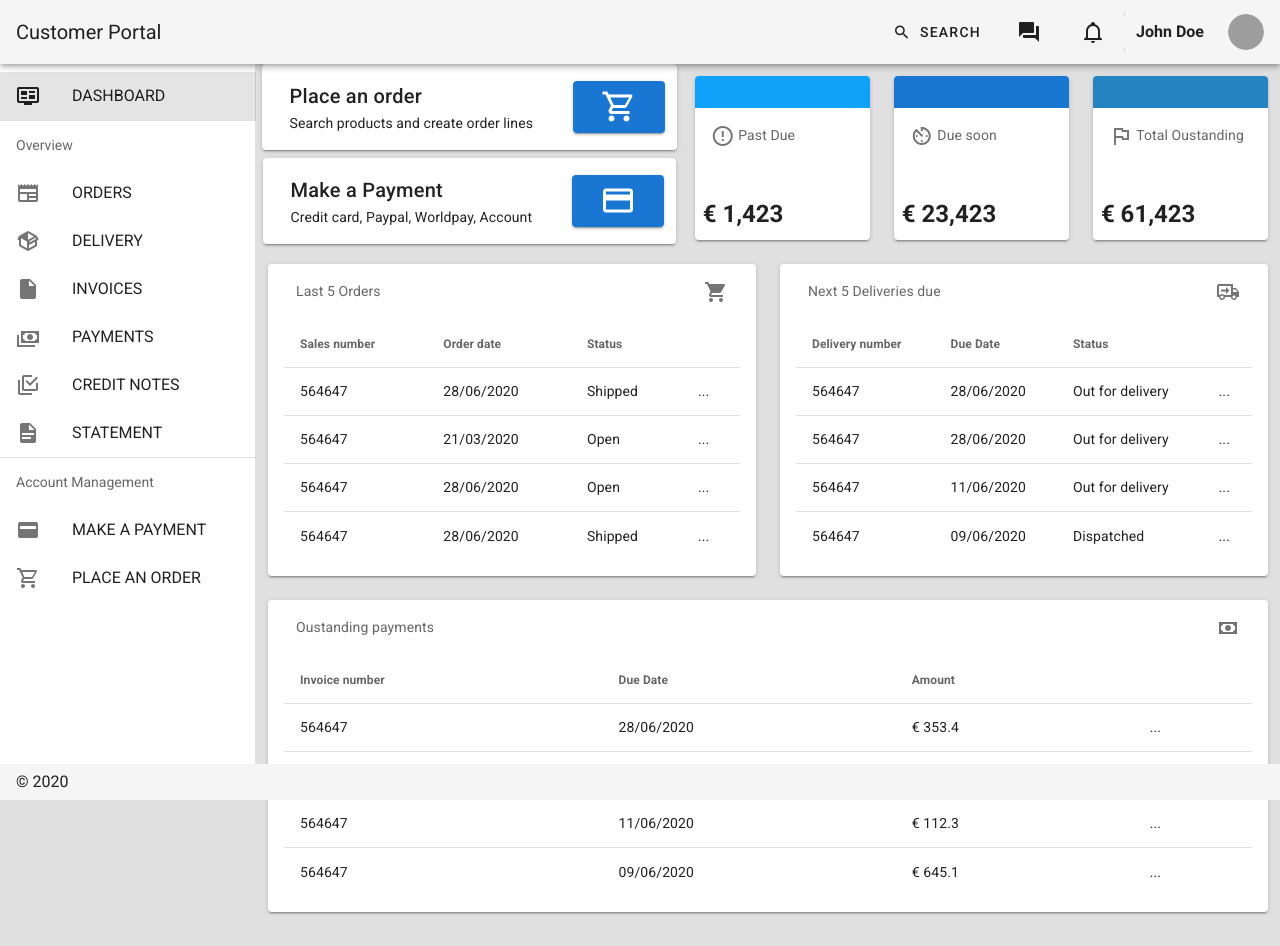
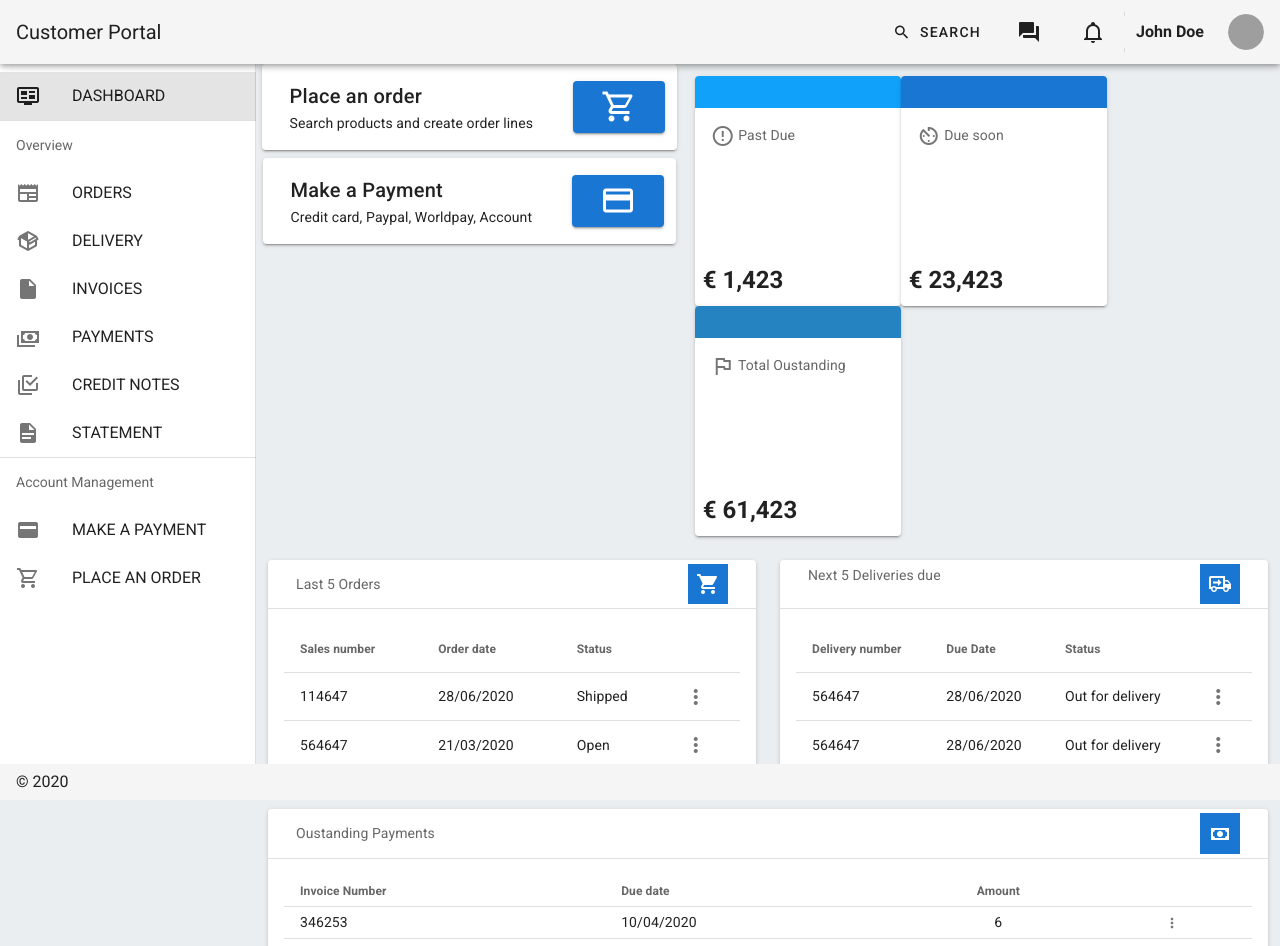
Before and after one commit to ernestodeister/admin, a Nuxt app: page / in a window 1280 px wide. Shown: the top 946 px of the page. Built offline with nearby package versions, Linux system fonts and the light colour scheme; grey boxes are pictures that could not be loaded.

Commit message:
- Dashboard - Dasboard components

```diff
--- /dev/null
+++ b/components/dashboard/TopFiveList.vue
@@ -0,0 +1,94 @@
+<template>
+  <v-card>
+    <v-card-subtitle>
+      <v-container px-6 py-0>
+        <v-row align="center">
+          {{ title }}
+          <v-spacer />
+          <span class="group pa-2 primary">
+            <v-icon dark>{{ icon }}</v-icon>
+          </span>
+        </v-row>
+      </v-container>
+    </v-card-subtitle>
+    <v-divider></v-divider>
+    <v-card-text>
+      <v-data-table
+        :headers="headers"
+        :items="invoices"
+        hide-default-footer
+        dense
+        fixed-header
+      >
+        <template v-slot:top>
+          <v-dialog v-model="dialog" max-width="500px">
+            <v-card>
+              <v-card-title>
+                <span class="headline">Information</span>
+              </v-card-title>
+
+              <v-card-text>
+                <v-container>
+                  <v-row>
+                    <v-col cols="12" sm="6" md="4">
+                      <v-text-field
+                        v-model="editedItem.invoice_number"
+                        label="Invoice Number"
+                      ></v-text-field>
+                    </v-col>
+                  </v-row>
+                </v-container>
+              </v-card-text>
+
+              <v-card-actions>
+                <v-spacer></v-spacer>
+                <v-btn color="blue darken-1" text @click="close">Cancel</v-btn>
+              </v-card-actions>
+            </v-card>
+          </v-dialog>
+        </template>
+        <template v-slot:item.actions="{ item }">
+          <v-icon small class="mr-2" @click="editItem(item)">
+            mdi-dots-vertical
+          </v-icon>
+        </template>
+      </v-data-table>
+    </v-card-text>
+  </v-card>
+</template>
+
+<script>
+export default {
+  name: 'TopFiveList',
+  props: ['invoices', 'headers', 'title', 'icon'],
+  data: () => ({
+    dialog: false,
+    editedItem: {
+      invoice_number: '',
+      due_date: 0,
+      Amount: 0
+    }
+  }),
+
+  computed: {},
+
+  watch: {
+    dialog(val) {
+      val || this.close()
+    }
+  },
+  methods: {
+    editItem(item) {
+      this.editedItem = Object.assign({}, item)
+      this.dialog = true
+    },
+
+    close() {
+      this.dialog = false
+      this.$nextTick(() => {
+        this.editedItem = Object.assign({}, this.defaultItem)
+      })
+    }
+  }
+}
+</script>
--- a/layouts/default.vue
+++ b/layouts/default.vue
@@ -35,7 +35,7 @@ export default {
 }
 </script>
 <style>
-.color{
-  background-color: #E0E0E0;
+.color {
+  background-color: #ebeef0;
 }
 </style>
--- a/pages/index.vue
+++ b/pages/index.vue
@@ -2,7 +2,7 @@
   <v-layout column>
     <!--    <v-flex xs12 sm8 md6>-->
     <v-row>
-      <v-col cols="5">
+      <v-col md="5" xs="12">
         <v-row>
           <v-card class="d-inline-block mx-auto">
             <v-container>
@@ -47,7 +47,11 @@
         </v-row>
       </v-col>
       <v-col>
-        <v-card class="d-inline-block mx-auto" height="100%" width="100%">
+        <v-card
+          class="d-inline-block mx-auto"
+          :height="this.$vuetify.breakpoint.smAndDown ? '140px' : '230px'"
+          :width="this.$vuetify.breakpoint.smAndDown ? '100%' : '206px'"
+        >
           <v-card-text class="light_primary"></v-card-text>
           <v-card-subtitle>
             <v-icon>mdi-alert-circle-outline</v-icon>
@@ -57,9 +61,11 @@
             <h2>€ 1,423</h2>
           </v-card-actions>
         </v-card>
-      </v-col>
-      <v-col>
-        <v-card class="d-inline-block mx-auto" height="100%" width="100%">
+        <v-card
+          class="d-inline-block mx-auto"
+          :height="this.$vuetify.breakpoint.smAndDown ? '140px' : '230px'"
+          :width="this.$vuetify.breakpoint.smAndDown ? '100%' : '206px'"
+        >
           <v-card-text class="primary white--text"></v-card-text>
           <v-card-subtitle>
             <v-icon>mdi-av-timer</v-icon>
@@ -69,9 +75,11 @@
             <h2>€ 23,423</h2>
           </v-card-actions>
         </v-card>
-      </v-col>
-      <v-col>
-        <v-card class="d-inline-block mx-auto" height="100%" width="100%">
+        <v-card
+          class="d-inline-block mx-auto"
+          :height="this.$vuetify.breakpoint.smAndDown ? '140px' : '230px'"
+          :width="this.$vuetify.breakpoint.smAndDown ? '100%' : '206px'"
+        >
           <v-card-text class="dark_primary"></v-card-text>
           <v-card-subtitle>
             <v-icon>mdi-flag-outline</v-icon>
@@ -91,14 +99,17 @@
       <v-col>
         <v-card>
           <v-card-subtitle>
-            <v-container px-6>
-              <v-row>
+            <v-container px-6 py-0>
+              <v-row align="center">
                 Last 5 Orders
                 <v-spacer />
-                <v-icon>mdi-cart</v-icon>
+                <span class="group pa-2 primary">
+                  <v-icon dark>mdi-cart</v-icon>
+                </span>
               </v-row>
             </v-container>
           </v-card-subtitle>
+          <v-divider></v-divider>
           <v-card-text>
             <v-simple-table>
               <template v-slot:default>
@@ -112,28 +123,22 @@
                 </thead>
                 <tbody>
                   <tr>
-                    <td>564647</td>
+                    <td>114647</td>
                     <td>28/06/2020</td>
                     <td>Shipped</td>
-                    <td>...</td>
+                    <td>
+                      <v-icon>mdi-dots-vertical</v-icon>
+                    </td>
                   </tr>
                   <tr>
                     <td>564647</td>
                     <td>21/03/2020</td>
                     <td>Open</td>
-                    <td>...</td>
-                  </tr>
-                  <tr>
-                    <td>564647</td>
-                    <td>28/06/2020</td>
-                    <td>Open</td>
-                    <td>...</td>
-                  </tr>
-                  <tr>
-                    <td>564647</td>
-                    <td>28/06/2020</td>
-                    <td>Shipped</td>
-                    <td>...</td>
+                    <td>
+                      <span pa-0 ma-0>
+                        <v-icon>mdi-dots-vertical</v-icon>
+                      </span>
+                    </td>
                   </tr>
                 </tbody>
               </template>
@@ -146,14 +151,17 @@
       <v-col>
         <v-card>
           <v-card-subtitle>
-            <v-container px-6>
+            <v-container px-6 py-0>
               <v-row>
                 Next 5 Deliveries due
                 <v-spacer />
-                <v-icon>mdi-truck-delivery-outline</v-icon>
+                <span class="group pa-2 primary">
+                  <v-icon dark>mdi-truck-delivery-outline</v-icon>
+                </span>
               </v-row>
             </v-container>
           </v-card-subtitle>
+          <v-divider></v-divider>
           <v-card-text>
             <v-simple-table>
               <template v-slot:default>
@@ -162,7 +170,7 @@
                     <th class="text-left">Delivery number</th>
                     <th class="text-left">Due Date</th>
                     <th class="text-left">Status</th>
-                    <th class="text-right"></th>
+                    <th class="midh-text"></th>
                   </tr>
                 </thead>
                 <tbody>
@@ -170,25 +178,17 @@
                     <td>564647</td>
                     <td>28/06/2020</td>
                     <td>Out for delivery</td>
-                    <td>...</td>
+                    <td><v-icon>mdi-dots-vertical</v-icon></td>
                   </tr>
                   <tr>
                     <td>564647</td>
                     <td>28/06/2020</td>
                     <td>Out for delivery</td>
-                    <td>...</td>
-                  </tr>
-                  <tr>
-                    <td>564647</td>
-                    <td>11/06/2020</td>
-                    <td>Out for delivery</td>
-                    <td>...</td>
-                  </tr>
-                  <tr>
-                    <td>564647</td>
-                    <td>09/06/2020</td>
-                    <td>Dispatched</td>
-                    <td>...</td>
+                    <td>
+                      <span pa-0 ma-0>
+                        <v-icon>mdi-dots-vertical</v-icon>
+                      </span>
+                    </td>
                   </tr>
                 </tbody>
               </template>
@@ -199,65 +199,60 @@
 
       <!--  Oustanding payments table-->
       <v-col>
-        <v-card>
-          <v-card-subtitle>
-            <v-container px-6>
-              <v-row>
-                Oustanding payments
-                <v-spacer />
-                <v-icon>mdi-cash</v-icon>
-              </v-row>
-            </v-container>
-          </v-card-subtitle>
-          <v-card-text>
-            <v-simple-table>
-              <template v-slot:default>
-                <thead>
-                  <tr>
-                    <th class="text-left">Invoice number</th>
-                    <th class="text-left">Due Date</th>
-                    <th class="text-left">Amount</th>
-                    <th class="text-right"></th>
-                  </tr>
-                </thead>
-                <tbody>
-                  <tr>
-                    <td>564647</td>
-                    <td>28/06/2020</td>
-                    <td>€ 353.4</td>
-                    <td>...</td>
-                  </tr>
-                  <tr>
-                    <td>564647</td>
-                    <td>28/06/2020</td>
-                    <td>€ 5322.4</td>
-                    <td>...</td>
-                  </tr>
-                  <tr>
-                    <td>564647</td>
-                    <td>11/06/2020</td>
-                    <td>€ 112.3</td>
-                    <td>...</td>
-                  </tr>
-                  <tr>
-                    <td>564647</td>
-                    <td>09/06/2020</td>
-                    <td>€ 645.1</td>
-                    <td>...</td>
-                  </tr>
-                </tbody>
-              </template>
-            </v-simple-table>
-          </v-card-text>
-        </v-card>
+        <TopFiveList
+          :invoices="outstanding.invoices"
+          :headers="outstanding.headers"
+          :title="outstanding.title"
+          :icon="outstanding.icon"
+        />
       </v-col>
     </v-row>
   </v-layout>
 </template>
 
 <script>
+import TopFiveList from '@/components/dashboard/TopFiveList.vue'
 export default {
-  components: {}
+  components: { TopFiveList },
+  data: () => ({
+    outstanding: {
+      title: 'Oustanding Payments',
+      icon: 'mdi-cash',
+      invoices: [
+        {
+          invoice_number: 346253,
+          due_date: '10/04/2020',
+          Amount: 6
+        },
+        {
+          invoice_number: 233724,
+          due_date: '09/05/2019',
+          Amount: 10
+        },
+        {
+          invoice_number: 34234,
+          due_date: '11/08/2018',
+          Amount: 31
+        },
+        {
+          invoice_number: 134234,
+          due_date: '06/04/2020',
+          Amount: 25
+        },
+        {
+          invoice_number: 745645,
+          due_date: '03/11/2019',
+          Amount: 198
+        }
+      ],
+      headers: [
+        { text: 'Invoice Number', value: 'invoice_number', sortable: false },
+        { text: 'Due date', value: 'due_date', sortable: false },
+        { text: 'Amount', value: 'Amount', sortable: false, align: 'center' },
+        { text: '', value: 'actions', sortable: false, align: 'center' }
+      ]
+    }
+  })
 }
 </script>
 
```
